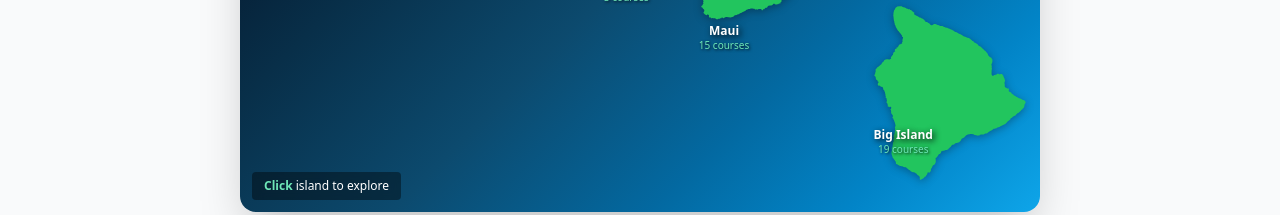
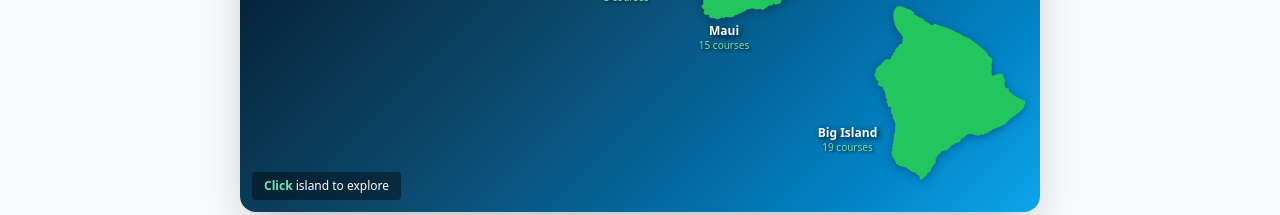
Before and after one commit to hystechno/hawaii-golf-guide, a Next.js app: page / in a window 1280 px wide. Shown: the part 1000-1215 px from the top of the page. Built offline with nearby package versions, Linux system fonts and the light colour scheme.

Commit message:
Move Big Island label southwest of island shape

```diff
--- a/src/components/InteractiveHawaiiMap.tsx
+++ b/src/components/InteractiveHawaiiMap.tsx
@@ -110,9 +110,9 @@ export default function InteractiveHawaiiMap() {
                   <div
                     className="absolute whitespace-nowrap pointer-events-none"
                     style={{
-                      left: isBigIsland ? '0%' : isLanai ? '65%' : '50%',
-                      top: isBigIsland ? '85%' : isMolokai ? '80%' : isLanai ? '103%' : '103%',
-                      transform: isBigIsland ? 'translate(0, -100%)' : 'translate(-50%, 0)',
+                      left: isBigIsland ? '-17%' : isLanai ? '65%' : '50%',
+                      top: isBigIsland ? '76%' : isMolokai ? '80%' : isLanai ? '103%' : '103%',
+                      transform: isBigIsland ? 'translate(-50%, -50%)' : 'translate(-50%, 0)',
                       textAlign: 'center',
                       lineHeight: 1.2,
                       zIndex: 35
```
